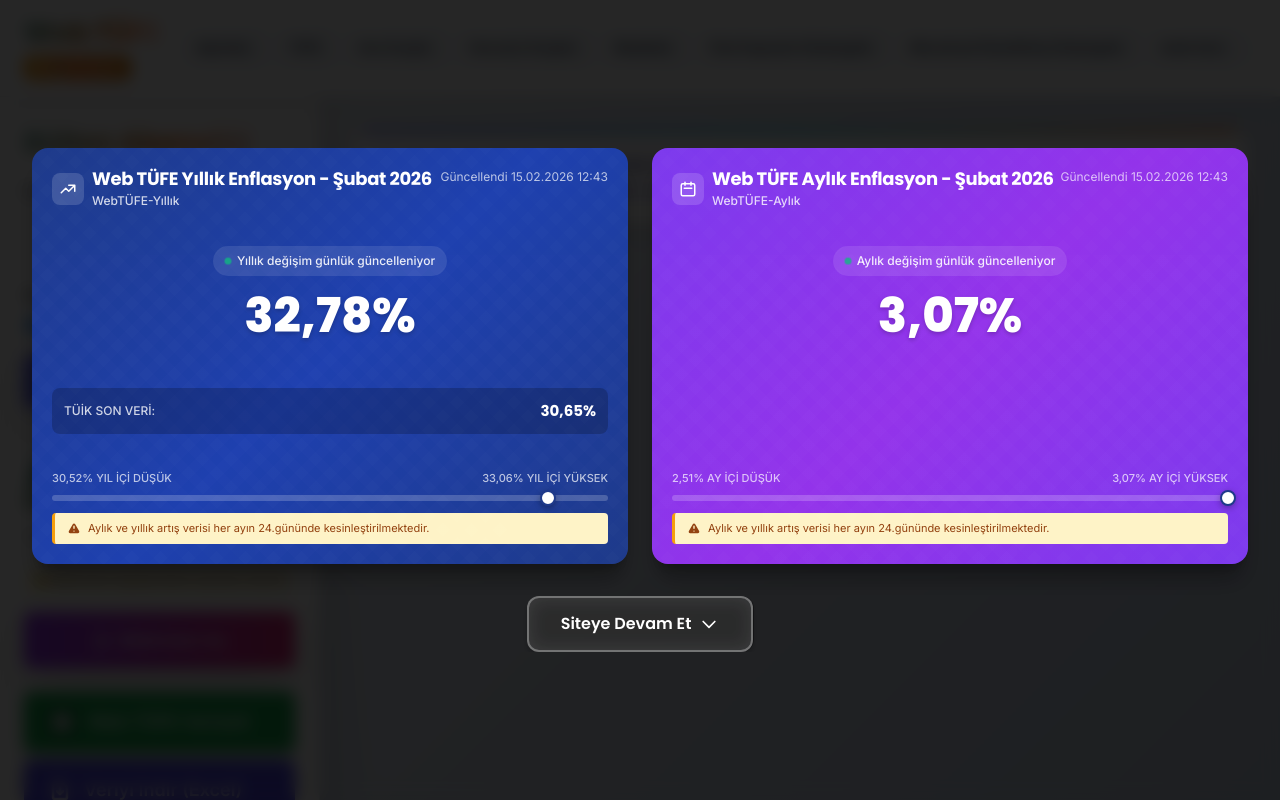
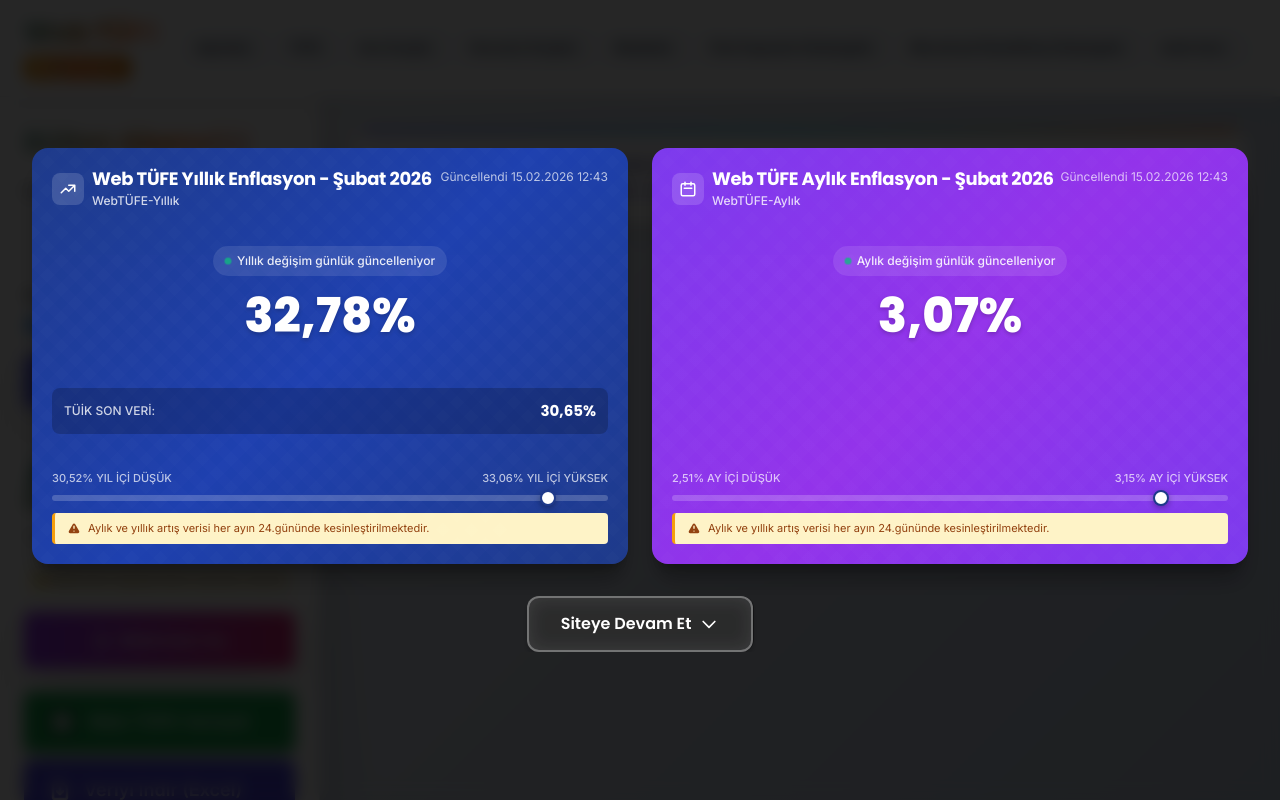
Before and after one commit to kaboya19/web-tufe-flask, a Flask app: page /ana-sayfa in a window 1280 px wide. Run offline with Flask 3, Linux system fonts and the light colour scheme; some libraries are stand-ins or nearby versions.

Commit message:
Update index.html

```diff
--- a/templates/index.html
+++ b/templates/index.html
@@ -332,11 +332,12 @@
                                         <div class="yearly-widget-range">
                                             <div class="yearly-widget-range-labels">
                                                 <span class="yearly-widget-range-label">{{ "%.2f"|format(monthly_widget_data.month_low)|replace(".", ",") }}% AY İÇİ DÜŞÜK</span>
-                                                <span class="yearly-widget-range-label">{{ "%.2f"|format(monthly_widget_data.month_high)|replace(".", ",") }}% AY İÇİ YÜKSEK</span>
+                                                <span class="yearly-widget-range-label">3,15% AY İÇİ YÜKSEK</span>
                                             </div>
                                             <div class="yearly-widget-slider">
                                                 <div class="yearly-widget-slider-track">
-                                                    {% set range = monthly_widget_data.month_high - monthly_widget_data.month_low %}
+                                                    {% set month_high_fixed = 3.15 %}
+                                                    {% set range = month_high_fixed - monthly_widget_data.month_low %}
                                                     {% if range > 0 %}
                                                         {% set position = ((monthly_widget_data.current_value - monthly_widget_data.month_low) / range) * 100 %}
                                                     {% else %}
```
